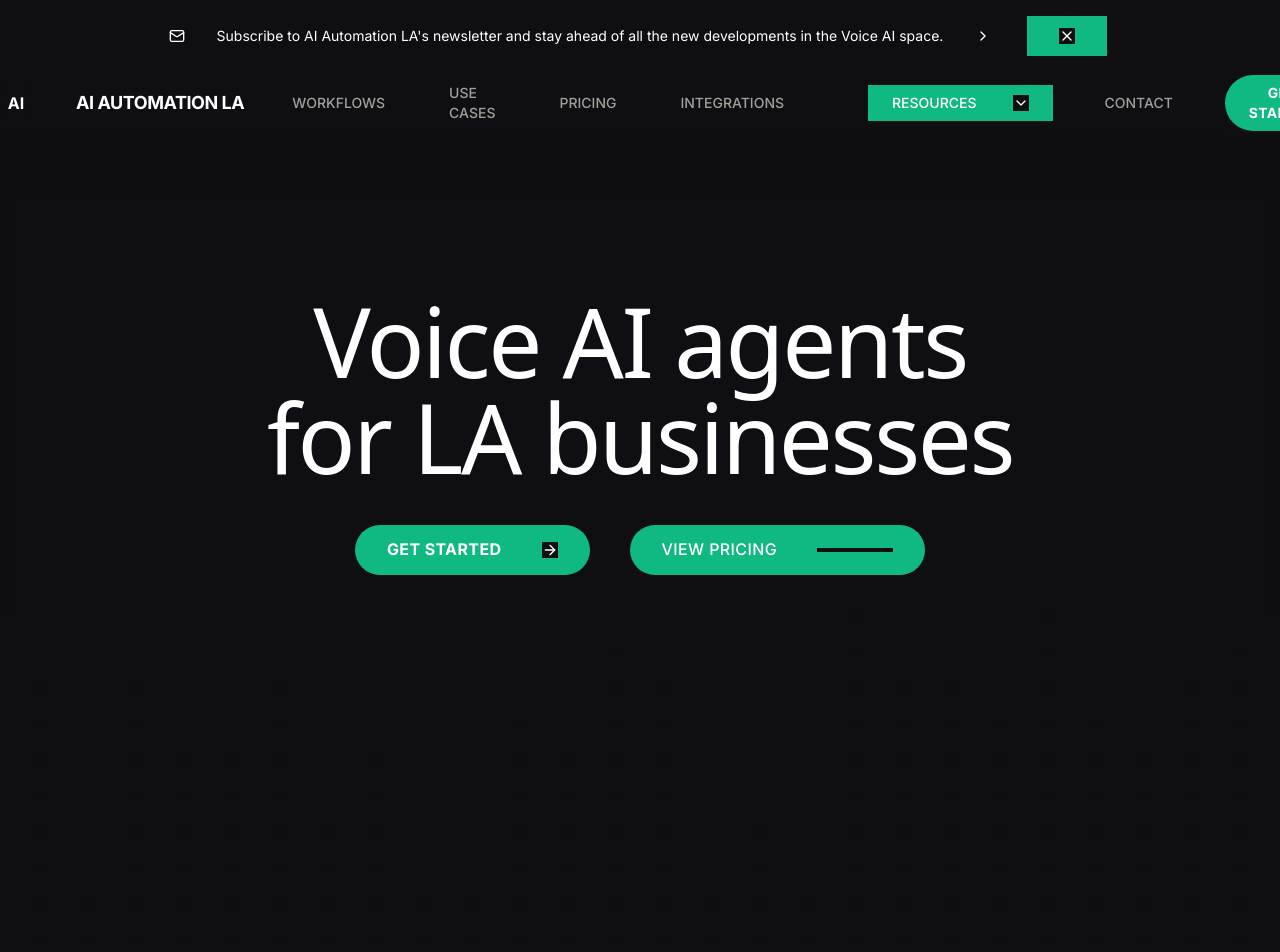
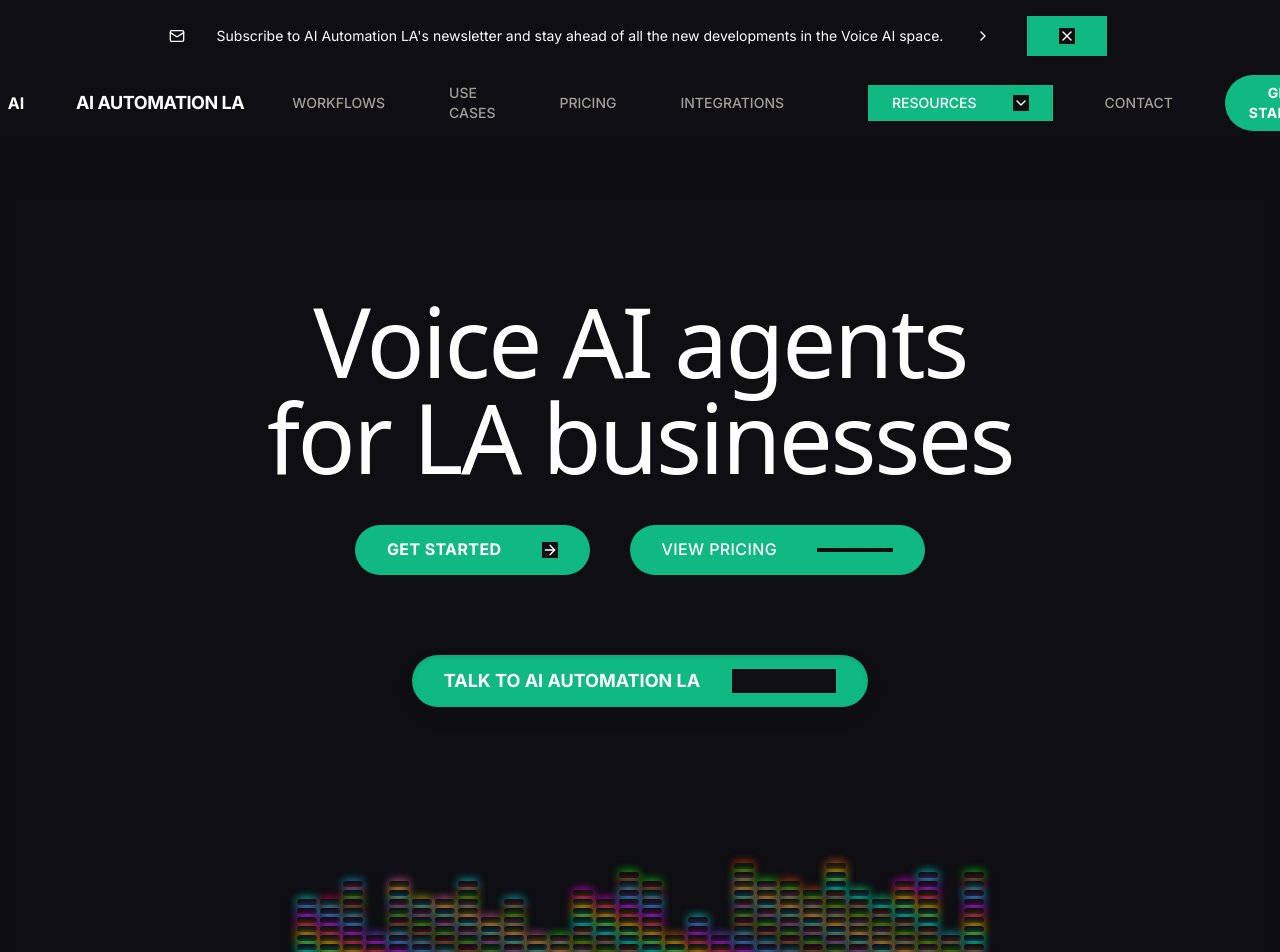
Before and after one commit to dtlaprintla/ai-automation-la-website, a Next.js app: page / in a window 1280 px wide. Shown: the top 952 px of the page. Built offline with nearby package versions, Linux system fonts and the light colour scheme.

Commit message:
Fix dancing pills visibility - use inline styles, larger pills, add glow effect

```diff
--- a/src/components/ui/DancingPills.tsx
+++ b/src/components/ui/DancingPills.tsx
@@ -29,20 +29,39 @@
   }, []);
 
   return (
-    <div className="w-full flex justify-center items-end" style={{ height: '200px', position: 'relative' }}>
-      <div className="flex items-end gap-[2px]">
+    <div style={{
+      width: '100%',
+      height: '200px',
+      display: 'flex',
+      justifyContent: 'center',
+      alignItems: 'flex-end',
+      padding: '20px 0',
+      backgroundColor: 'transparent'
+    }}>
+      <div style={{
+        display: 'flex',
+        alignItems: 'flex-end',
+        gap: '3px',
+        height: '100%'
+      }}>
         {heights.map((height, colIndex) => (
-          <div key={colIndex} className="flex flex-col-reverse gap-[2px]">
+          <div key={colIndex} style={{
+            display: 'flex',
+            flexDirection: 'column-reverse',
+            gap: '3px',
+            alignItems: 'center'
+          }}>
             {Array.from({ length: height }, (_, pillIndex) => (
               <div
                 key={pillIndex}
-                className="pill"
                 style={{
-                  width: '16px',
-                  height: '4px',
+                  width: '20px',
+                  height: '6px',
                   backgroundColor: colors[(colIndex + pillIndex) % colors.length],
-                  borderRadius: '2px',
-                  transition: 'all 0.3s ease-out'
+                  borderRadius: '3px',
+                  transition: 'all 0.3s ease-out',
+                  boxShadow: `0 0 10px ${colors[(colIndex + pillIndex) % colors.length]}`,
+                  opacity: 1
                 }}
               />
             ))}
```
